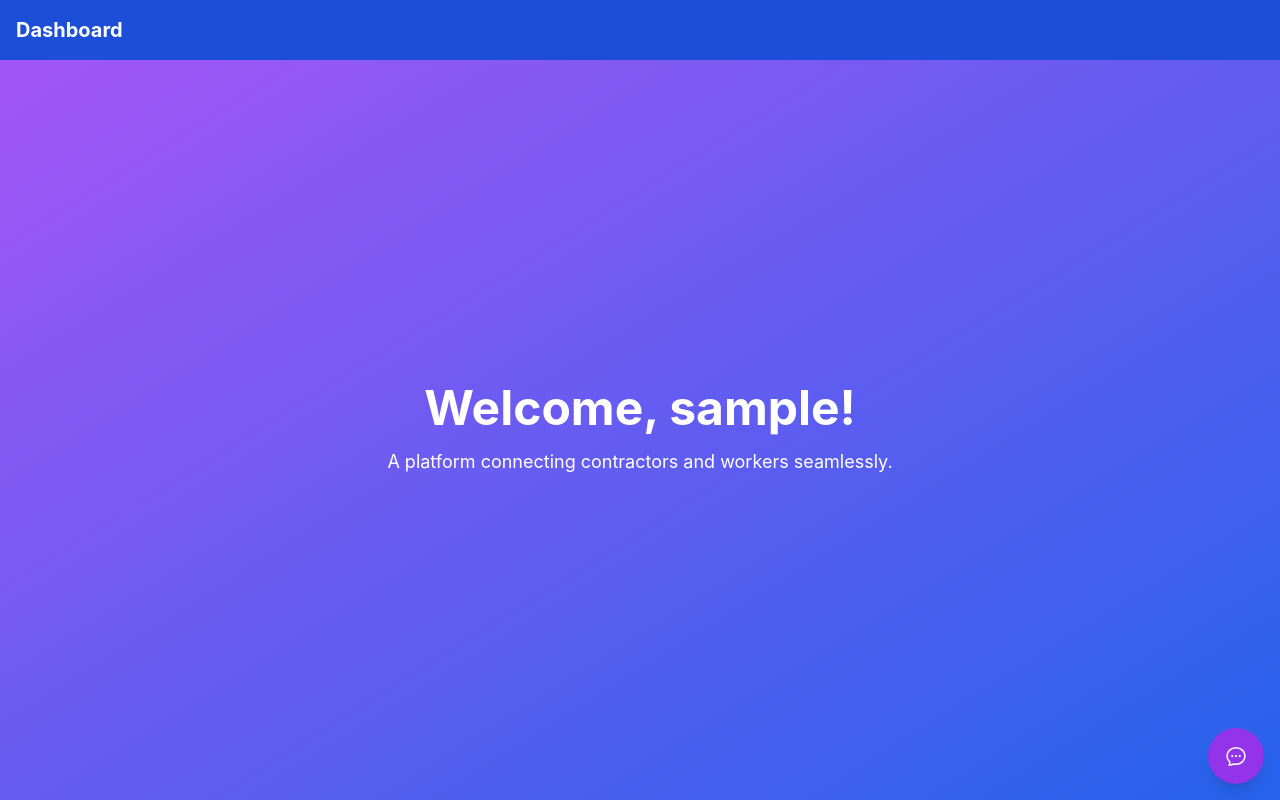
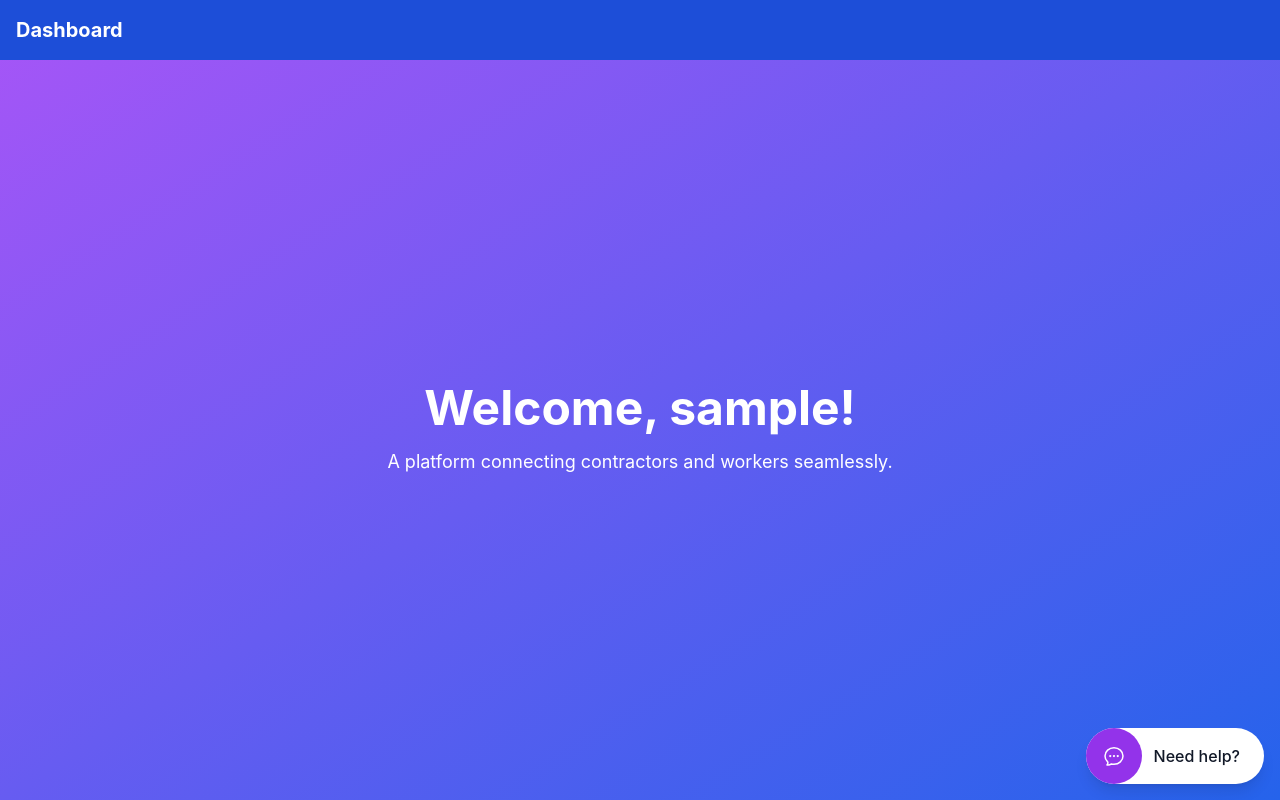
Before and after one commit to samarthchandrawat/nirmaan_v1, a Next.js app in the folder frontend/: page /dashboard in a window 1280 px wide. Built offline with nearby package versions, Linux system fonts and the light colour scheme; sample sign-in values are in the browser's storage; what @rainbow-me/rainbowkit, wagmi would draw is missing.

Commit message:
added need help to the minimized chat box

```diff
--- a/frontend/src/components/ChatBox.tsx
+++ b/frontend/src/components/ChatBox.tsx
@@ -153,15 +153,16 @@ export default function ChatBox({ userRole, userId }: ChatBoxProps) {
       ) : (
         <button
           onClick={() => setIsMinimized(false)}
-          className="bg-purple-600 text-white p-4 rounded-full shadow-lg hover:bg-purple-700"
+          className="bg-white rounded-full shadow-lg hover:bg-gray-50 transition-colors flex items-center gap-3 pr-6"
         >
+          <div className="bg-purple-600 p-4 rounded-full">
             <svg
               xmlns="http://www.w3.org/2000/svg"
               fill="none"
               viewBox="0 0 24 24"
               strokeWidth={1.5}
               stroke="currentColor"
-            className="w-6 h-6"
+              className="w-6 h-6 text-white"
             >
               <path
                 strokeLinecap="round"
@@ -169,6 +170,8 @@ export default function ChatBox({ userRole, userId }: ChatBoxProps) {
                 d="M8.625 12a.375.375 0 11-.75 0 .375.375 0 01.75 0zm0 0H8.25m4.125 0a.375.375 0 11-.75 0 .375.375 0 01.75 0zm0 0H12m4.125 0a.375.375 0 11-.75 0 .375.375 0 01.75 0zm0 0h-.375M21 12c0 4.556-4.03 8.25-9 8.25a9.764 9.764 0 01-2.555-.337A5.972 5.972 0 015.41 20.97a5.969 5.969 0 01-.474-.065 4.48 4.48 0 00.978-2.025c.09-.457-.133-.901-.467-1.226C3.93 16.178 3 14.189 3 12c0-4.556 4.03-8.25 9-8.25s9 3.694 9 8.25z"
               />
             </svg>
+          </div>
+          <span className="font-medium text-gray-900">Need help?</span>
         </button>
       )}
     </div>
```
Lines whose indentation alone changed are shown as unchanged.
